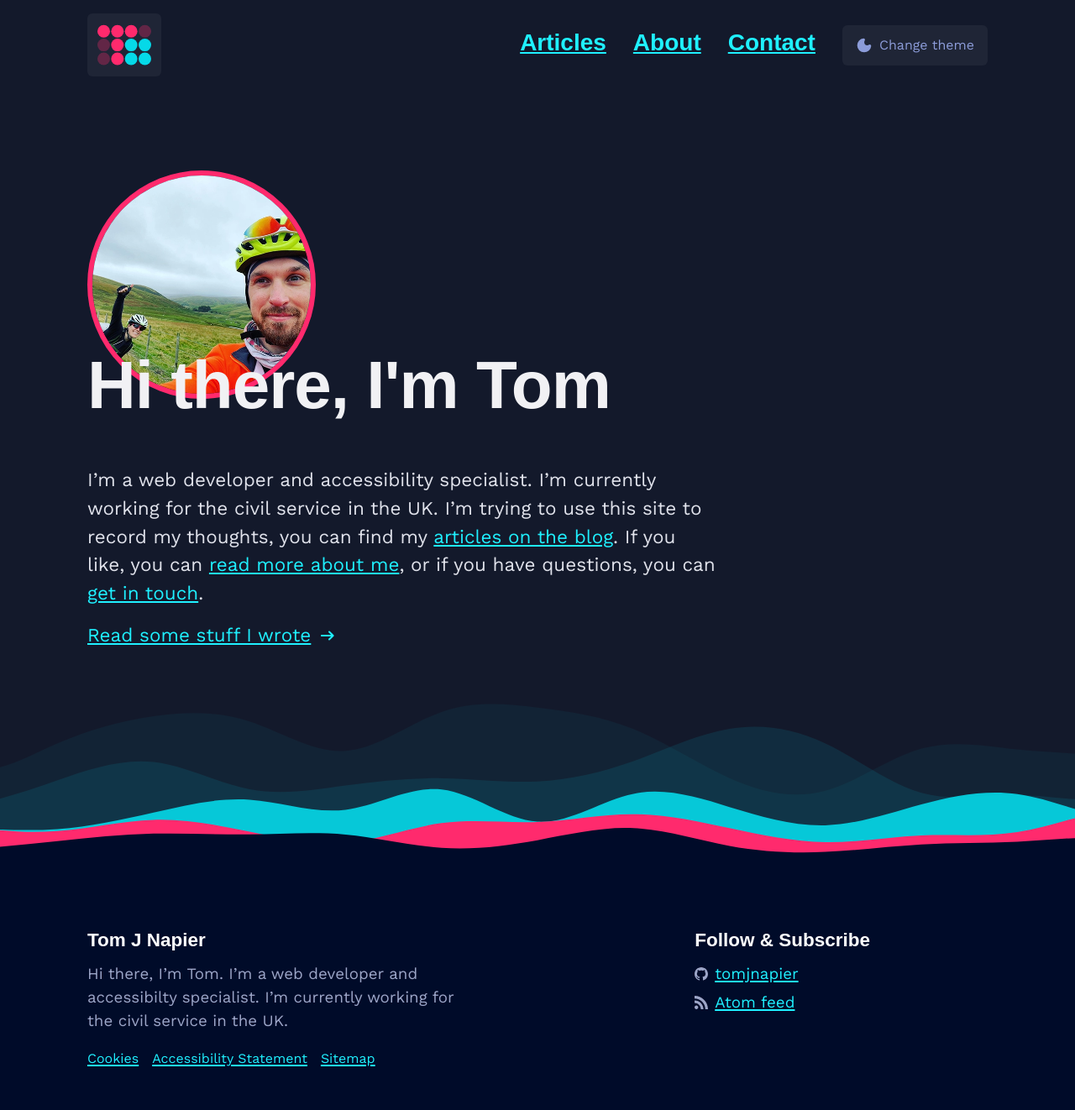
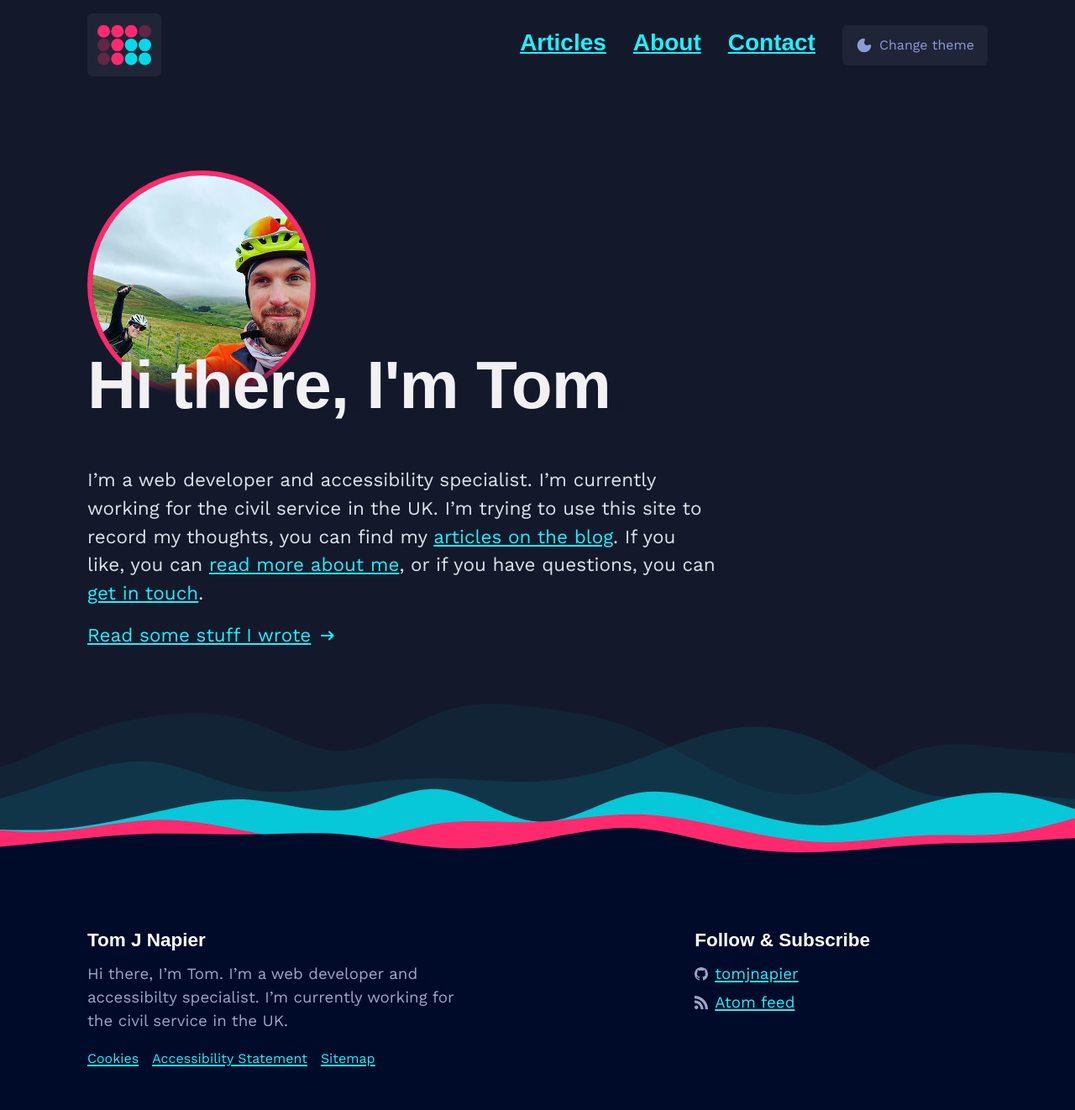
Before and after one commit to tomjnapier/tomjnapier.github.io, a Jekyll site: the page built from index.markdown, in a window 1280 px wide. Shown: the whole page at 84% size. Built offline with Jekyll 4.4.1, drawn with Linux system fonts in a browser that asks for light colours; some web fonts are replaced.

Commit message:
fix: correct css syntax error on sticker image gradient

```diff
--- a/_sass/components/_base.scss
+++ b/_sass/components/_base.scss
@@ -126,7 +126,7 @@ img {
     margin-bottom: -7rem;
 
     + .page__title {
-      background: linear-gradient(0deg, hsla(225, 39%, 12%, 1), 35%, hsla(225, 39%, 12%, 0), 100% );
+      background: linear-gradient(0deg, hsla(225, 39%, 12%, 1) 35%, hsla(225, 39%, 12%, 0) 100% );
       z-index: 1;
       position: relative;
     }
```
